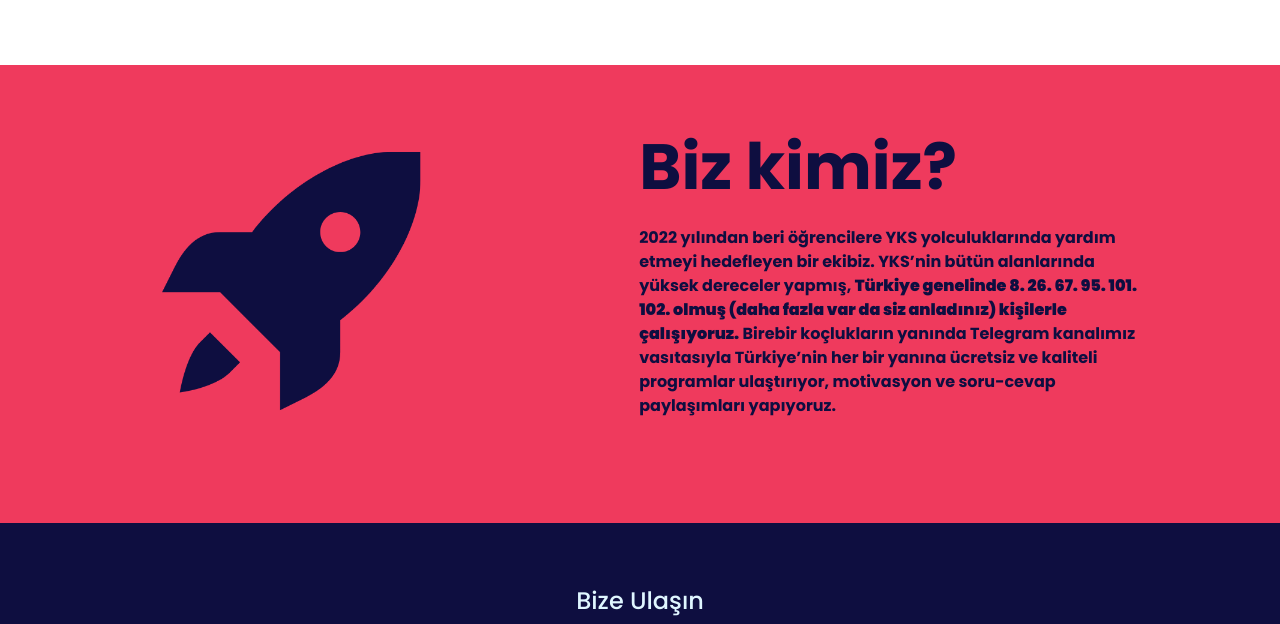
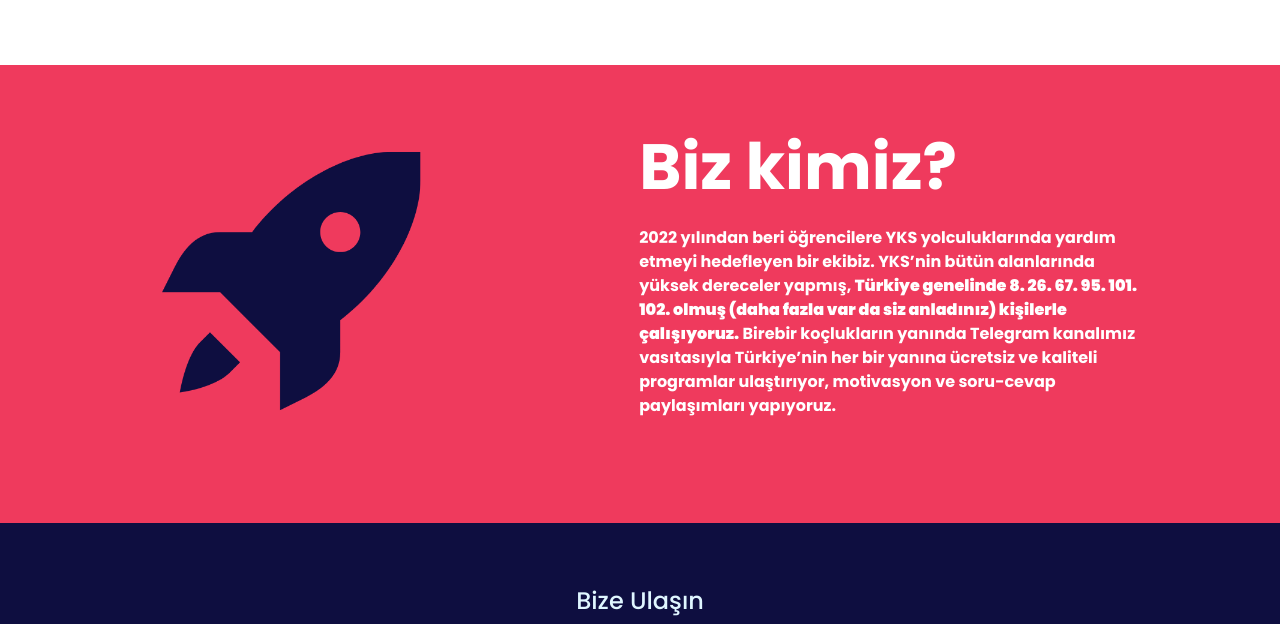
Before and after one commit to abdunzelil/DereceKocluk, a website: page index.html in a window 1280 px wide. Shown: the part 1300-1924 px from the top of the page. Drawn offline with nearby package versions, Linux system fonts and the light colour scheme.

Commit message:
Update styles.css

```diff
--- a/styles.css
+++ b/styles.css
@@ -223,12 +223,12 @@ header ul li a {
 }
 
 #aboutUs .textBox p {
-  color: #0e0e40;
+  color: white;
   font-weight: bold;
 }
 
 #aboutUs .textBox h2 {
-  color: #0e0e40;
+  color: white;
   font-weight: bold;
 }
 
```
